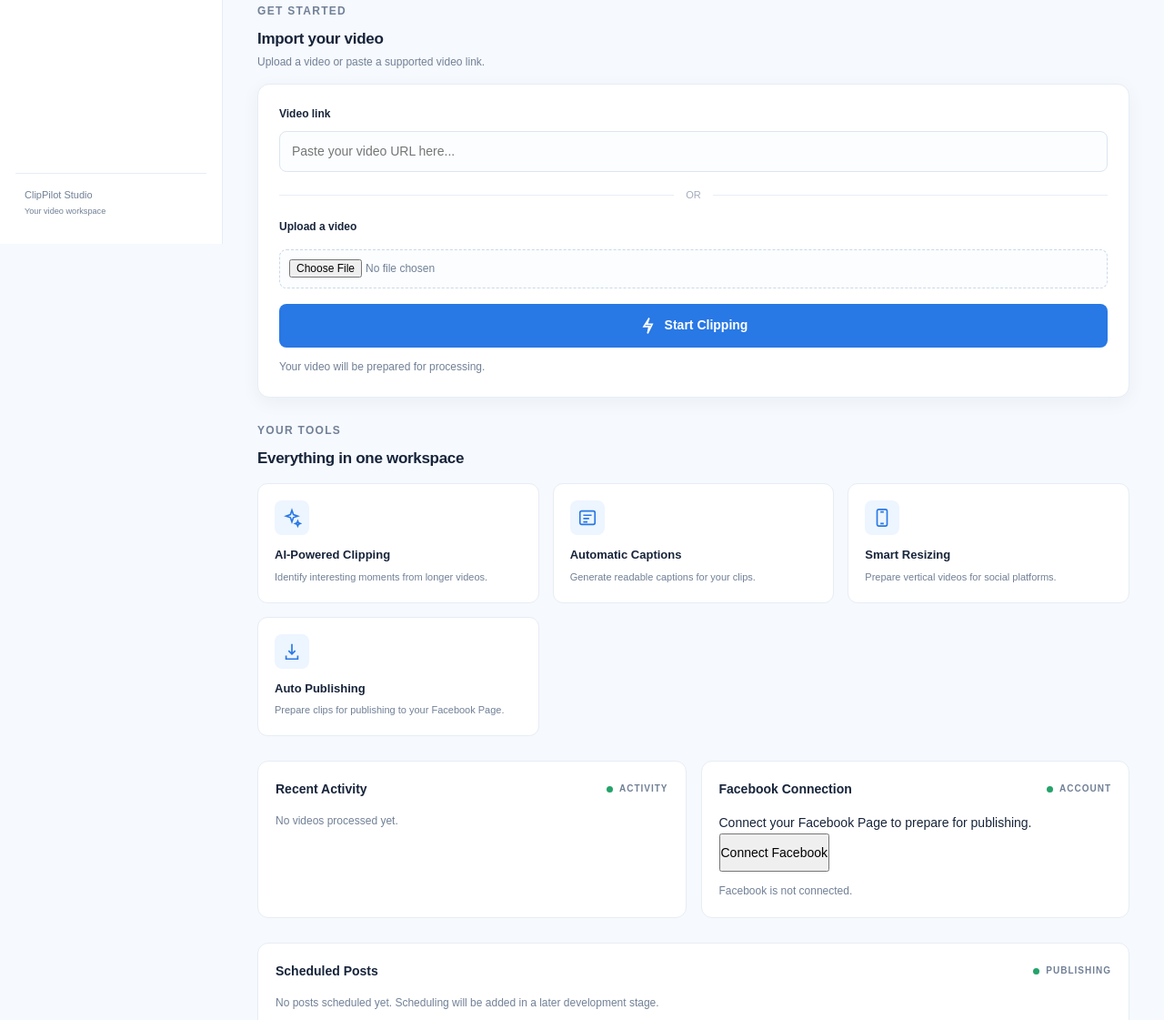
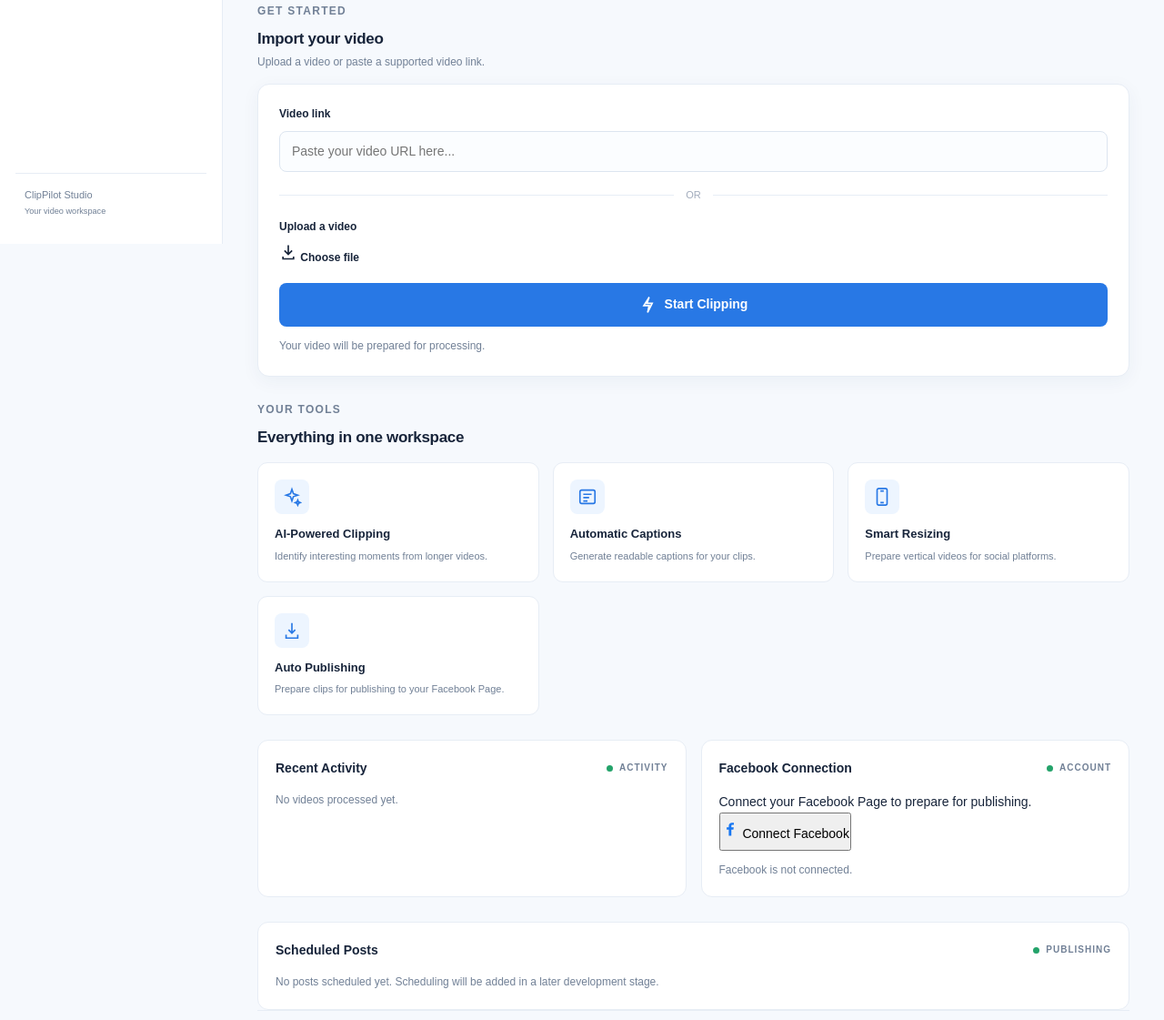
Before and after one commit to n4345446-netizen/clippilot, a plain HTML site: page index.html in a window 1280 px wide. Shown: the part 532-1653 px from the top of the page at 91% size. Drawn offline with Linux system fonts and the light colour scheme.

Commit message:
Add file upload button for video selection

```diff
--- a/index.html
+++ b/index.html
@@ -1,4 +1,3 @@
-
 <!DOCTYPE html>
 <html lang="en">
 <head>
@@ -182,10 +181,20 @@
 
         <label for="videoFile">Upload a video</label>
 
+        <label for="videoFile" class="file-upload-button">
+          <svg viewBox="0 0 24 24" fill="none" stroke="currentColor" stroke-width="2">
+            <path d="M12 3v12m-5-5 5 5 5-5"/>
+            <path d="M5 18v3h14v-3"/>
+          </svg>
+          Choose file
+        </label>
+
         <input
           type="file"
           id="videoFile"
           accept="video/*"
+          class="hidden-file-input"
+          hidden
         >
 
         <button id="startButton" class="primary-button">
@@ -281,6 +290,9 @@
         <p>Connect your Facebook Page to prepare for publishing.</p>
 
         <button class="secondary-button" id="connectFacebook">
+          <svg viewBox="0 0 24 24" width="18" height="18" fill="#1877F2">
+            <path d="M13.5 21v-8h2.7l.4-3h-3.1V8.1c0-.9.3-1.5 1.6-1.5h1.7V3.9c-.3 0-1.3-.1-2.5-.1-2.5 0-4.2 1.5-4.2 4.3V10H7.3v3h2.8v8h3.4Z"/>
+          </svg>
           Connect Facebook
         </button>
 
@@ -311,4 +323,4 @@
 <script src="script.js"></script>
 
 </body>
-</html>
+  </html>
```
